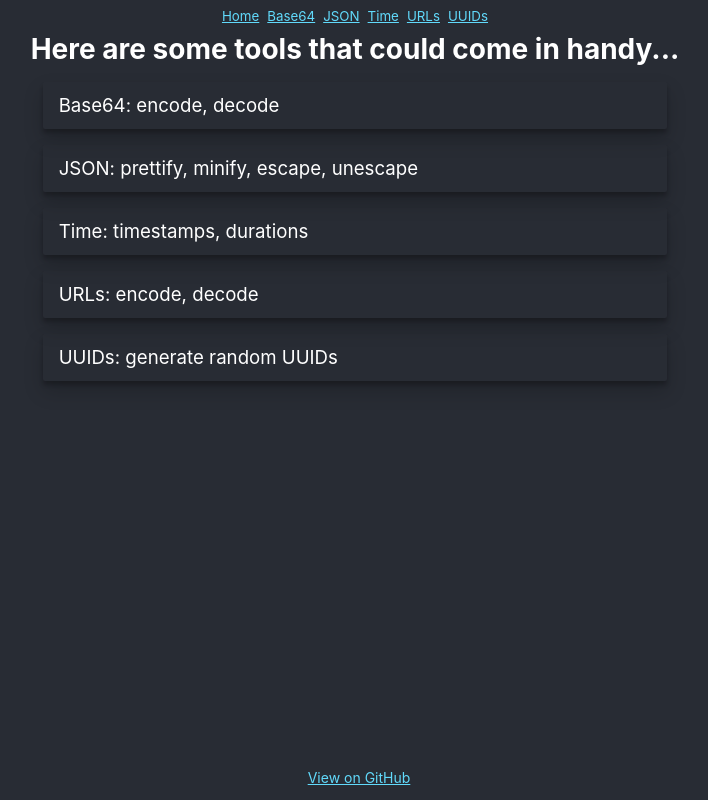
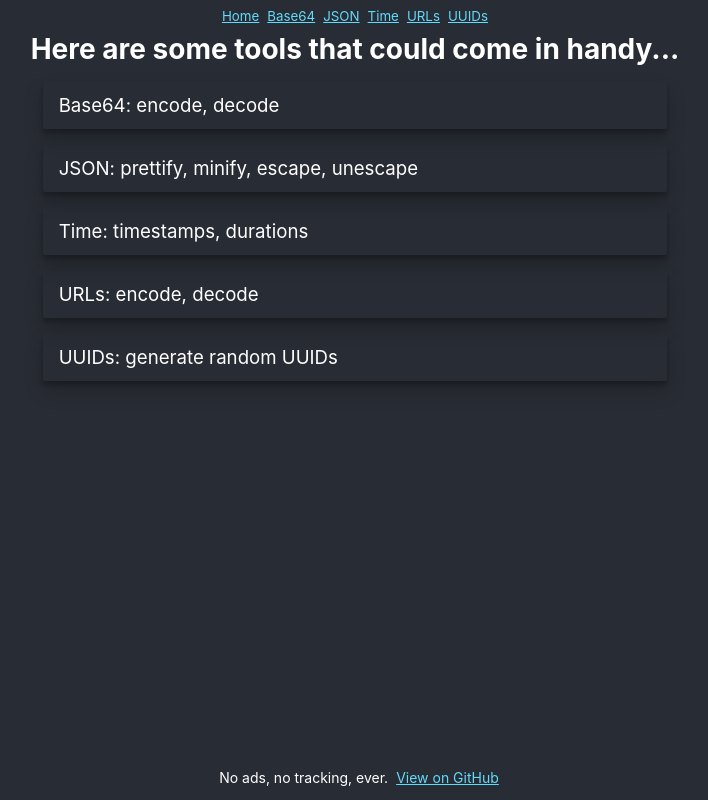
Before and after one commit to fjoubert/devtools, a React (Create React App) app: page /#/ in a window 1280 px wide. Shown: the whole page, without its empty margins (285-993 px from the left). Built offline with nearby package versions, Linux system fonts and the light colour scheme.

Commit message:
Add a no tracking disclaimer; remove unused images and references to them

```diff
--- a/public/index.html
+++ b/public/index.html
@@ -7,7 +7,6 @@
   <meta name="viewport" content="width=device-width, initial-scale=1" />
   <meta name="theme-color" content="#000000" />
   <meta name="description" content="Web site created using create-react-app" />
-  <link rel="apple-touch-icon" href="%PUBLIC_URL%/logo192.png" />
   <!--
       manifest.json provides metadata used when your web app is installed on a
       user's mobile device or desktop. See https://developers.google.com/web/fundamentals/web-app-manifest/
--- a/src/App.tsx
+++ b/src/App.tsx
@@ -77,7 +77,10 @@ const Page404 = () => (
 );
 const Footer = () => (
   <>
-    <div id="footer"><a href="https://github.com/fjoubert/devtools">View on GitHub</a></div>
+    <div id="footer">
+      <span>No ads, no tracking, ever.</span>
+      <a href="https://github.com/fjoubert/devtools">View on GitHub</a>
+    </div>
   </>
 );
 
```
Also changed, not shown: public/manifest.json.
